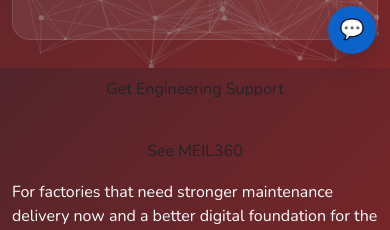
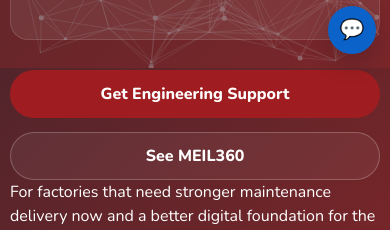
Before and after one commit to Obi1knube/MEIL, a React (Vite) app: page / in a window 390 px wide. Shown: the part 776-1006 px from the top of the page. Built offline with nearby package versions, Linux system fonts and the light colour scheme.

Commit message:
Fix website stylesheet order and mobile sizing

```diff
--- a/src/App.css
+++ b/src/App.css
@@ -51,6 +51,8 @@
 }
 
 .App {
+  min-width: 0;
+  overflow-wrap: anywhere;
   font-family: "Nunito", sans-serif;
   color: var(--color-text);
   background: var(--color-bg);
@@ -58,6 +60,9 @@
 
 .container {
   width: min(calc(100% - 32px), var(--container-width));
+  min-width: 0;
+  max-width: var(--container-width);
+  padding: 0;
   margin: 0 auto;
 }
 
@@ -180,6 +185,8 @@
 }
 
 .btn {
+  max-width: 100%;
+  white-space: normal;
   display: inline-flex;
   align-items: center;
   justify-content: center;
--- a/src/index.jsx
+++ b/src/index.jsx
@@ -1,8 +1,8 @@
 import React from "react";
 import ReactDOM from "react-dom/client";
+import "bootstrap/dist/css/bootstrap.min.css";
 import App from "./App.jsx";
 // import "./index.css";
-import "bootstrap/dist/css/bootstrap.min.css";
 
 ReactDOM.createRoot(document.getElementById("root")).render(
   <React.StrictMode>
```
